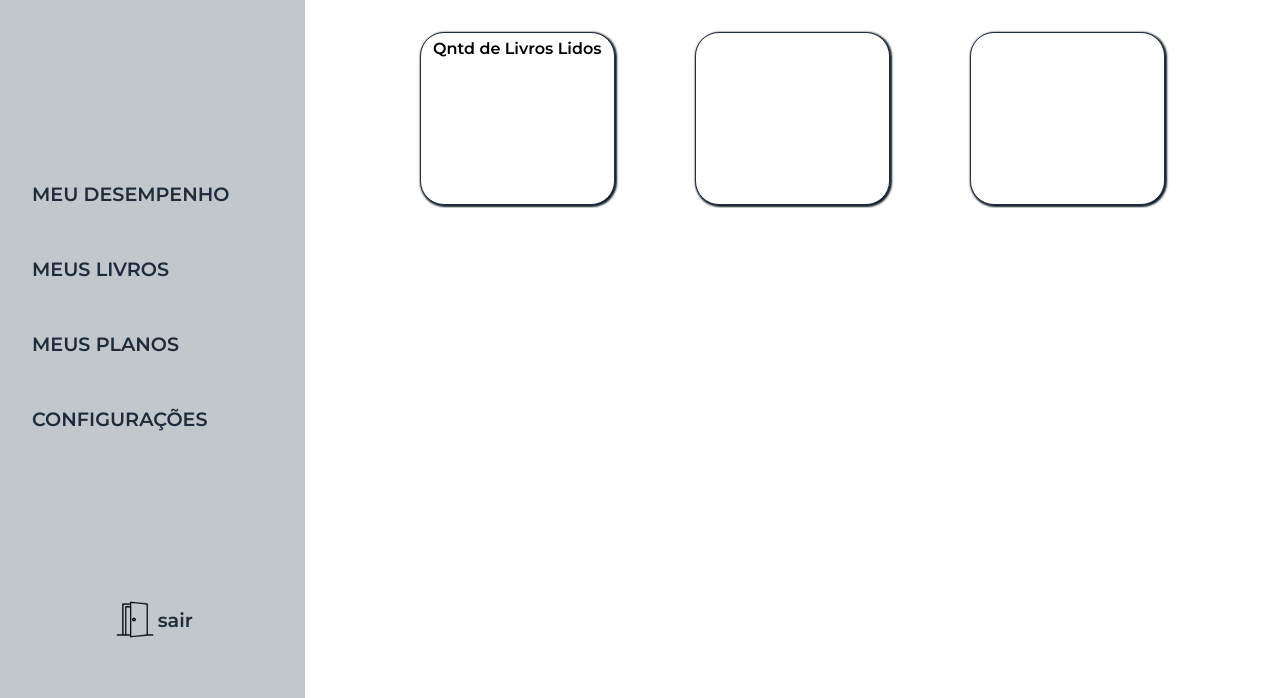
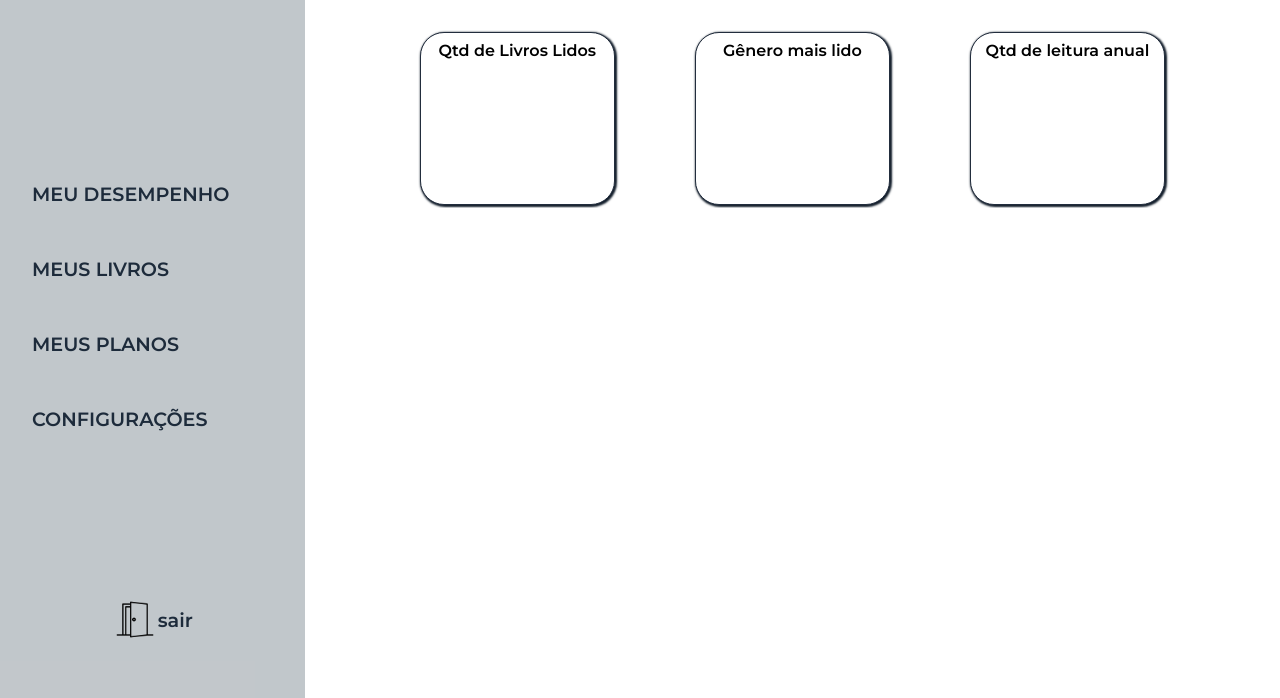
Before and after one commit to Gabriella22Ferreira/BBooks, a plain HTML site: page Sistema/Usuário/telaInicial.html in a window 1280 px wide. Shown: the part 102-800 px from the top of the page. Drawn offline with Linux system fonts and the light colour scheme.

Commit message:
Adição de títulos aos cards menores na linha superior da pagina

```diff
--- a/Sistema/Usuário/CSS/telaInicial.css
+++ b/Sistema/Usuário/CSS/telaInicial.css
@@ -64,7 +64,7 @@ body
 
                 p{
                     font-size: 1rem;
-                    margin-top: 0.32rem;
+                    margin-top: 0.5rem;
                 }
             }
 
--- a/Sistema/Usuário/telaInicial.html
+++ b/Sistema/Usuário/telaInicial.html
@@ -36,10 +36,17 @@
         <div id="containerDesempenho">
             <div id="linhaSuperior">
                 <div id="infoTotais">
-                    <p>Qntd de Livros Lidos</p>
+                    <p>Qtd de Livros Lidos</p>
+                    <div id="infoApi">
+
+                    </div>
                 </div>
-                <div id="infoTotais"></div>
-                <div id="infoTotais"></div>
+                <div id="infoTotais">
+                    <p>Gênero mais lido</p>
+                </div>
+                <div id="infoTotais">
+                    <p>Qtd de leitura anual</p>
+                </div>
             </div>
             <div id="linhaBlocoInferior">
                 <div id="blocoInferiorUm"></div>
```
